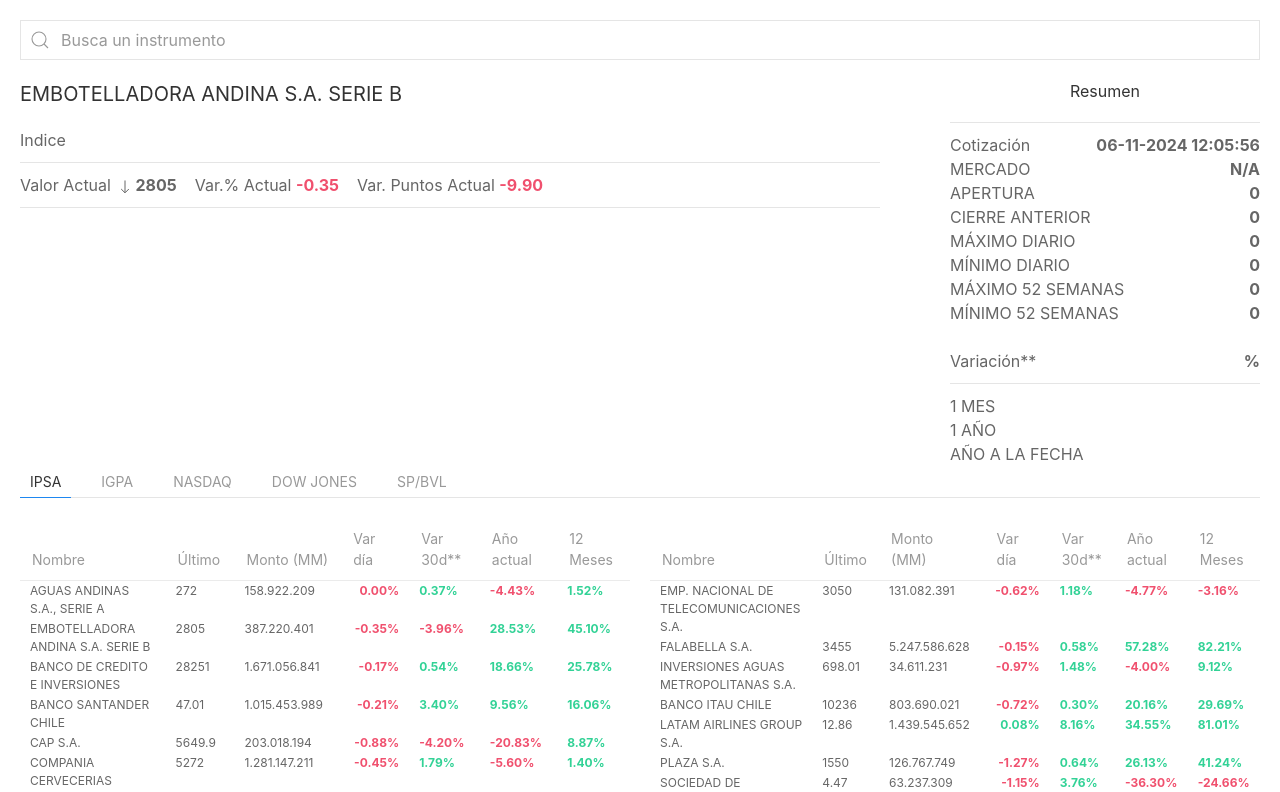
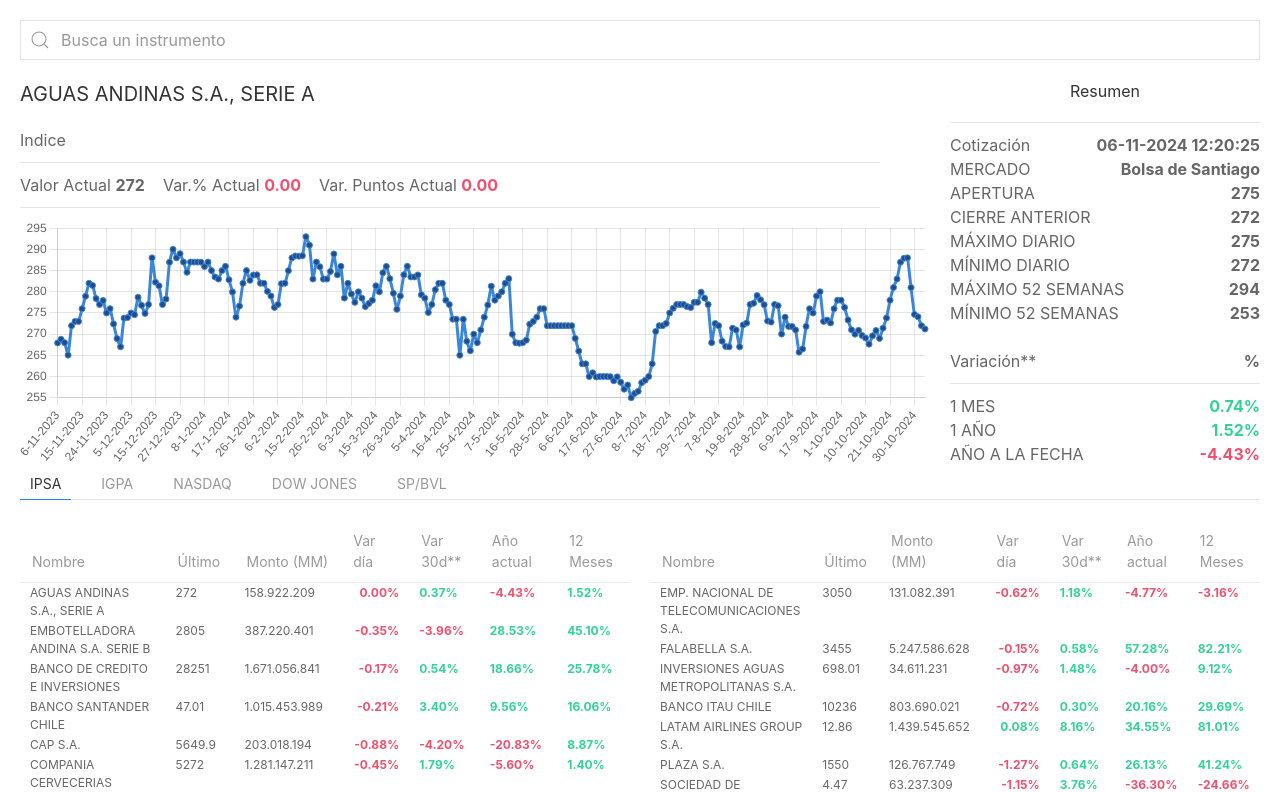
Before and after one commit to Gabrielapu/prueba-finmarkets, a Vue app: page / in a window 1280 px wide. Shown: the top 792 px of the page. Built offline with nearby package versions, Linux system fonts and the light colour scheme.

Commit message:
Actualiza gráfico con los datos

```diff
--- a/src/components/ChartComponent.vue
+++ b/src/components/ChartComponent.vue
@@ -1,15 +1,88 @@
 <template>
-  <div>
-    <BarChart :chart-data="chartData.chart" />
+  <div class="chart-wrapper">
+    <Line
+      ref="chartRef"
+      :data="data"
+      :options="chartOptions"
+    />
   </div>
 </template>
 
 <script setup>
-import { computed } from 'vue';
+import { ref, computed, watch } from 'vue';
 import { useInstrumentStore } from '../stores/instrument.js';
-import { defineAsyncComponent } from 'vue';
+import {
+  Chart as ChartJS,
+  CategoryScale,
+  LinearScale,
+  PointElement,
+  LineElement,
+  Title,
+  Tooltip,
+  Legend
+} from 'chart.js'
+import { Line } from 'vue-chartjs'
 
-const BarChart = defineAsyncComponent(() => import('vue-chartjs'));
+ChartJS.register(
+  CategoryScale,
+  LinearScale,
+  PointElement,
+  LineElement,
+  Title,
+  Tooltip,
+  Legend
+)
+
 const store = useInstrumentStore();
-const chartData = computed(() => store.chartData);
+const chartData = computed(() => store.chartData?.data);
+const chartRef = ref(null);
+const ranges = {
+  '1M': 30,
+  '3M': 90,
+  '6M': 180,
+  '1A': 365
+}
+const data = computed(() => ({
+  labels: getLabels(),
+  datasets: [
+    {
+      data: chartData.value?.chart?.map(item => item.lastPrice),
+      fill: { below: 'red' },
+      backgroundColor: '#214d8b',
+      borderColor: '#3c86d9',
+      tension: 0.1,
+    }
+  ]
+}));
+const chartOptions = ref({
+  responsive: true,
+  maintainAspectRatio: false,
+  maxWidth: '100%',
+  maxHeight: '200px',
+  plugins: {
+    legend: {
+      display: false
+    }
+  }
+})
+
+function getLabels(range) {
+  const tsDates = chartData.value?.chart?.map(i => i.datetimeLastPriceTs)
+  const dates = tsDates?.map(ts => {
+    const d = new Date(ts * 1000)
+    const year = d.getFullYear();
+    const month = d.getMonth() + 1;
+    const day = d.getDate();
+
+    return `${day}-${month}-${year}`;
+  })
+  return dates
+}
 </script>
+
+<style scoped>
+.chart-wrapper {
+  height: 250px;
+  margin-right: 20px;
+}
+</style>
--- a/src/components/InstrumentItemComponent.vue
+++ b/src/components/InstrumentItemComponent.vue
@@ -67,5 +67,6 @@
 }
 .tr-hover:hover {
   background-color: rgb(235, 235, 235);
+  color: black;
 }
 </style>
--- a/src/stores/instrument.js
+++ b/src/stores/instrument.js
@@ -1,6 +1,7 @@
 import { defineStore } from 'pinia'
 
 import instruments from '../mocks/constituents/constituentsList.json';
+
 import AguasA from '../mocks/resume/AGUAS-A.json';
 import AndinaB from '../mocks/resume/ANDINA-B.json';
 import BCI from '../mocks/resume/BCI.json';
@@ -8,12 +9,19 @@
 import CAP from '../mocks/resume/CAP.json';
 import IPSA from '../mocks/resume/IPSA.json';
 
+import HAguasA from '@/mocks/history/history-AGUAS-A.json';
+import HAndinaB from '@/mocks/history/history-ANDINA-B.json';
+import HBCI from '@/mocks/history/history-BCI.json';
+import HBSantander from '@/mocks/history/history-BSANTANDER.json';
+import HCAP from '@/mocks/history/history-CAP.json';
+import HIPSA from '@/mocks/history/history-IPSA.json';
+
 export const useInstrumentStore = defineStore('instrument', {
   state: () => ({
-    selectedInstrument: instruments.data.constituents[1],
+    selectedInstrument: instruments.data.constituents[0],
     instruments: instruments.data.constituents,
-    resumeSelectedInstrument: AguasA.data,
-    codeIntrumentDictionaty: {
+    resumeSelectedInstrument: AguasA,
+    codeIntrumentDictionatyForResume: {
       'AGUAS-A': AguasA,
       'ANDINA-B': AndinaB,
       'BCI': BCI,
@@ -21,12 +29,21 @@
       'CAP': CAP,
       'IPSA': IPSA
     },
-    chartData: [],
+    codeInstrumentDictionaryForHistory: {
+      'AGUAS-A': HAguasA,
+      'ANDINA-B': HAndinaB,
+      'BCI': HBCI,
+      'BSANTANDER': HBSantander,
+      'CAP': HCAP,
+      'IPSA': HIPSA
+    },
+    chartData: HAguasA,
   }),
   actions: {
     selectInstrument(instrument) {
       this.selectedInstrument = instrument;
-      this.resumeSelectedInstrument = this.codeIntrumentDictionaty[instrument.codeInstrument];
+      this.resumeSelectedInstrument = this.codeIntrumentDictionatyForResume[instrument.codeInstrument];
+      this.chartData = this.codeInstrumentDictionaryForHistory[instrument.codeInstrument];
     },
   },
 });
```
